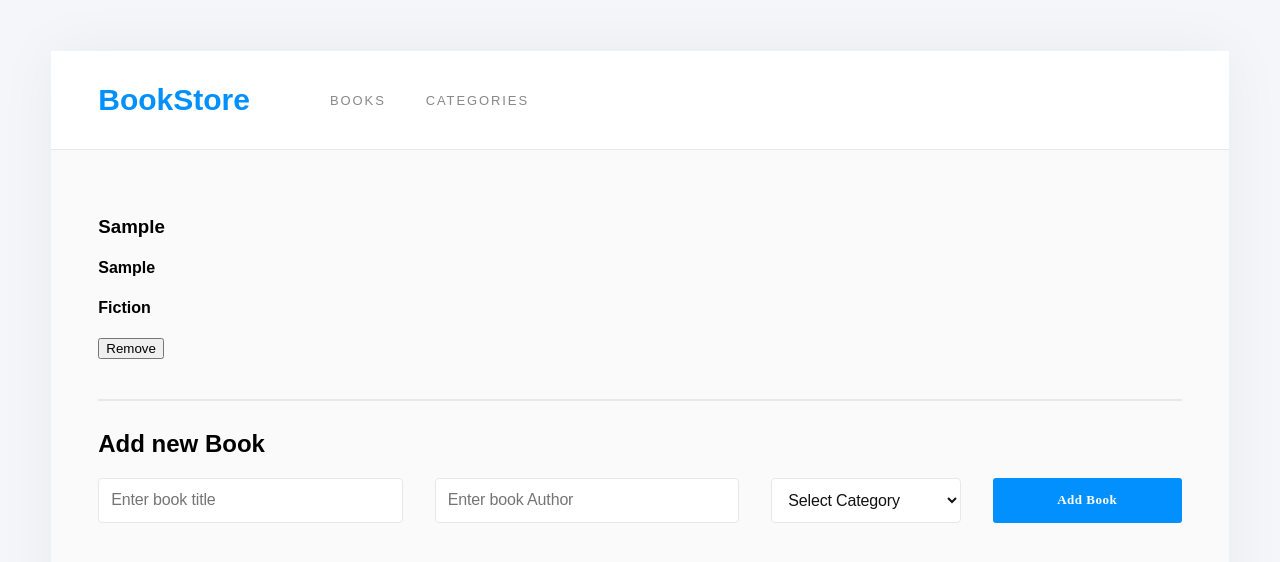
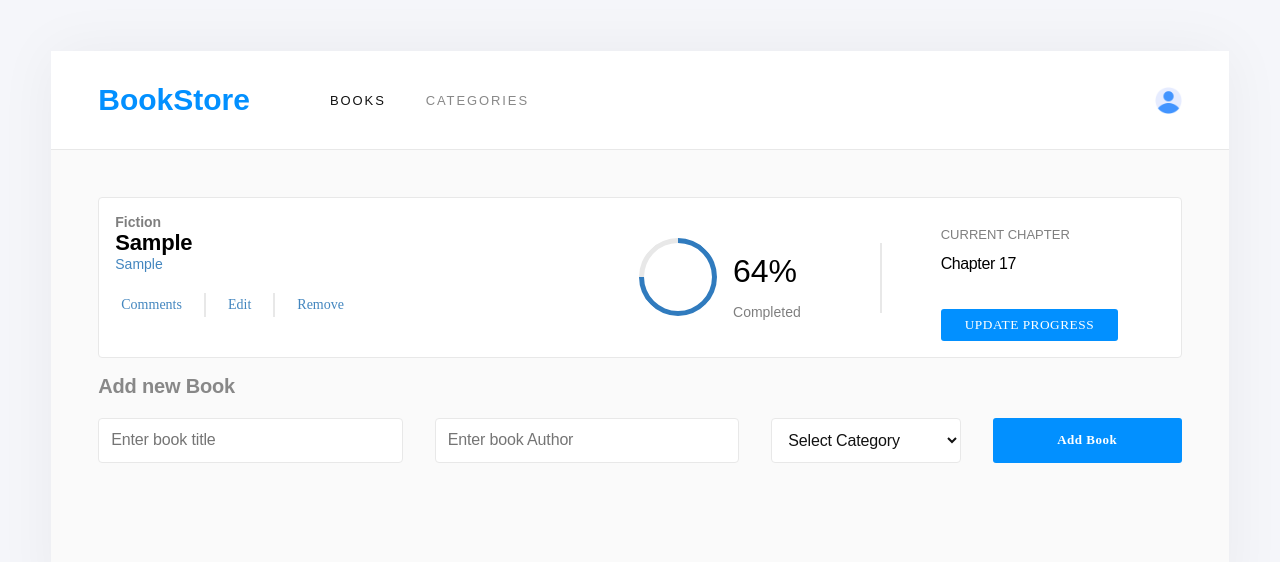
Before and after one commit to mudasiri/bookstore, a React (Create React App) app: page / in a window 1280 px wide. Both pictures are taken after typing "Sample", "Sample" into the empty fields and a click on the button "Add Book". Shown: the top 562 px of the page. Built offline with nearby package versions, Linux system fonts and the light colour scheme; no server answers.

Commit message:
added-styling-for-nav

```diff
--- a/src/App.css
+++ b/src/App.css
@@ -19,7 +19,9 @@ body {
 .container {
   padding: 4%;
 }
-
+.user-ico{
+  width: 2.5%;
+}
 .horizontal-divider {
   height: 0.125rem;
   background-color: #e8e8e8;
@@ -62,7 +64,10 @@ body {
   letter-spacing: 1.9px;
   text-decoration: none;
 }
-
+.active-link {
+  opacity: 1;
+  color: #121212;
+}
 .icon-button {
   cursor: pointer;
   width: 2.813rem;
@@ -113,3 +118,132 @@ body {
   grid-gap: 32px;
   gap: 32px;
 }
+.form-title, .input {
+  font-family: "Montserrat",sans-serif;
+}
+.form-title {
+  font-size: 1.25rem;
+  font-weight: 700;
+  letter-spacing: -.18px;
+  color: #888;
+}
+.book {
+  background-color: #fff;
+  border-radius: 4px;
+  border: 1px solid #e8e8e8;
+  padding: 1rem;
+  margin-bottom: 10px;
+}
+
+.book-content {
+  display: flex;
+  justify-content: space-between;
+}
+
+.book-info {
+  display: flex;
+  flex-direction: column;
+  width: 100%;
+}
+.action-buttons {
+  display: flex;
+  align-items: center;
+  margin-top: 1.313rem;
+}
+.book-category {
+  font-family: "Montserrat",sans-serif;
+  font-size: .875rem;
+  opacity: .5;
+  margin: 0;
+}
+.book-title {
+  margin:0;
+  font-size: 1.375rem;
+  letter-spacing: -.2px;
+}
+.book-author {
+  font-size: .875rem;
+  font-weight: 300;
+  color: #4386bf;
+  margin: 0;
+}
+.button-outline {
+  font-family: "Roboto Slab",serif;
+  background-color: transparent;
+  border: none;
+  color: #4386bf;
+  font-size: .875rem;
+  font-weight: 300;
+  align-items: center;
+  cursor: pointer;
+}
+.vertical-divider {
+  width: .125rem;
+  height: 1.5rem;
+  background-color: #e8e8e8;
+  margin: 0 1rem;
+}
+.progress-container {
+  display: flex;
+  align-items: center;
+}
+.circular-progress-container {
+  width: 5.625rem;
+  height: 5.625rem;
+  padding: .63rem .625rem .75rem .75rem;
+  display: flex;
+  justify-content: center;
+  align-items: center;
+}
+.circular-progress {
+  position: absolute;
+  border-radius: 50%;
+  width: 4.25rem;
+  height: 4.25rem;
+  border: 5px solid #307bbe;
+    border-left-color: rgb(48, 123, 190);
+  border-left-color: #e8e8e8;
+  -webkit-transform: rotate(45deg);
+  transform: rotate(45deg);
+}
+.percent-complete {
+  font-size: 2rem;
+  margin-bottom: 10px;
+}
+.completed {
+  font-size: .875rem;
+  opacity: .5;
+}
+.progress-divider {
+  width: .125rem;
+  height: 4.375rem;
+  margin: 0 3.688rem 0 4.938rem;
+  background-color: #e8e8e8;
+}
+.current-chapter-container {
+  display: flex;
+  flex-direction: column;
+  grid-gap: 20px;
+  gap: 20px;
+  width: 14rem;
+}
+.current-chapter-label {
+  font-size: .813rem;
+  opacity: .5;
+}
+.current-chapter {
+  margin-top: .438rem;
+  font-size: 1rem;
+  letter-spacing: -.4px;
+}
+.primary-button {
+  cursor: pointer;
+  border: none;
+  background-color: #0290ff;
+  border-radius: 3px;
+  padding: 8px 24px;
+  font-family: "Roboto Slab",serif;
+  font-weight: 300;
+  letter-spacing: .5px;
+  color: #fff;
+}
--- a/src/components/book.js
+++ b/src/components/book.js
@@ -5,12 +5,43 @@ import { remove, removeBook } from '../redux/books/booksSlice';
 function Book({ ...book }) {
   const dispatch = useDispatch();
   return (
-    <div>
-      <h3>{book.title}</h3>
-      <h4>{book.author}</h4>
-      <h4>{book.category}</h4>
-      <button type="button" onClick={() => { dispatch(remove(book.id)); dispatch(removeBook(book.id)); }}>Remove</button>
-      <div className="horizontal-divider" />
+    <div className="book">
+      <div className="book-content">
+        <div className="book-info">
+        <h4 className="book-category">{book.category}</h4>
+        <h2 className="book-title">{book.title}</h2>
+      <h6 className="book-author">{book.author}</h6>
+      <div className="action-buttons">
+
+      <button className="button-outline" type="button">Comments</button>
+      <div className="vertical-divider"></div>
+      <button className="button-outline" type="button" >Edit</button>
+      <div className="vertical-divider"></div>
+      <button className="button-outline" type="button" onClick={() => { dispatch(remove(book.id)); dispatch(removeBook(book.id)); }}>Remove</button>
+      </div>
+        </div>
+        <div className="progress-container">
+          <div className="circular-progress-container">
+            <div className="circular-progress">
+              </div>
+              </div>
+              <div className="progress-stat">
+                <p className="percent-complete">64%</p>
+                <p className="completed">Completed</p>
+                </div>
+                <div className="progress-divider">
+                  </div>
+                  <div className="current-chapter-container">
+                    <div>
+                      <p className="current-chapter-label">CURRENT CHAPTER</p>
+                      <p className="current-chapter">Chapter 17</p>
+                      </div>
+                      <div>
+                        <button className="primary-button" type="button">UPDATE PROGRESS</button>
+                        </div>
+                        </div>
+                        </div>
+      </div>
     </div>
   );
 }
--- a/src/components/form.js
+++ b/src/components/form.js
@@ -19,7 +19,7 @@ function Form() {
   };
   return (
     <>
-      <h2>Add new Book</h2>
+      <h2 className="form-title">Add new Book</h2>
       <form
         className="add-form"
         onSubmit={
--- a/src/components/navbar.js
+++ b/src/components/navbar.js
@@ -1,14 +1,15 @@
 import React from 'react';
-import { Link } from 'react-router-dom';
+import { Link, NavLink } from 'react-router-dom';
 
 function Navbar() {
   return (
     <nav className="nav-bar">
       <Link to="/" className="nav-brand">BookStore</Link>
       <ul className="nav-links">
-        <li><Link to="/" className="nav-link">BOOKS</Link></li>
-        <li><Link to="/categories" className="nav-link">CATEGORIES</Link></li>
+        <li><NavLink to="/" className={({isActive}) => isActive ? 'active-link nav-link' : 'nav-link'}>BOOKS</NavLink></li>
+        <li><NavLink to="/categories" className={({isActive}) => isActive ? 'active-link nav-link' : 'nav-link'}>CATEGORIES</NavLink></li>
       </ul>
+      <img className="user-ico" alt="Icon of User" src="user.png"/>
     </nav>
   );
 }
```
Also changed, not shown: public/user.png (added).
